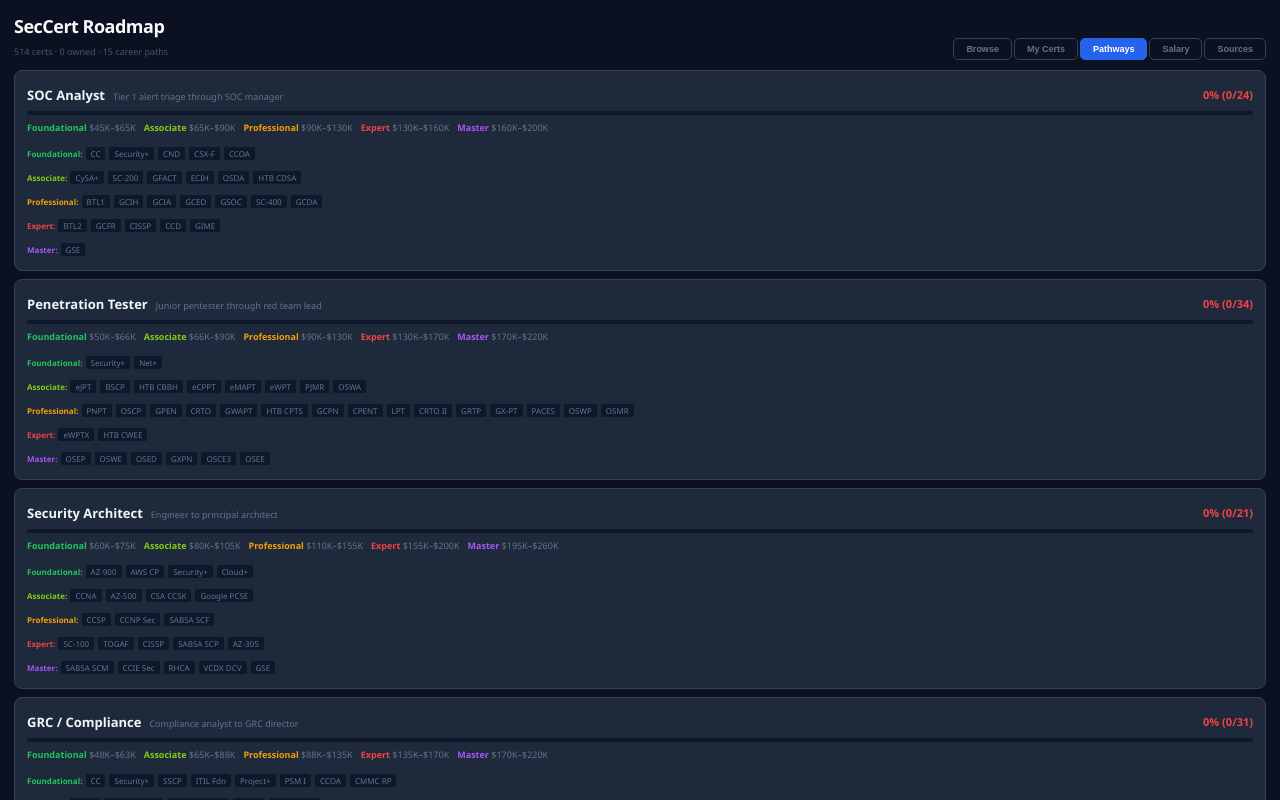
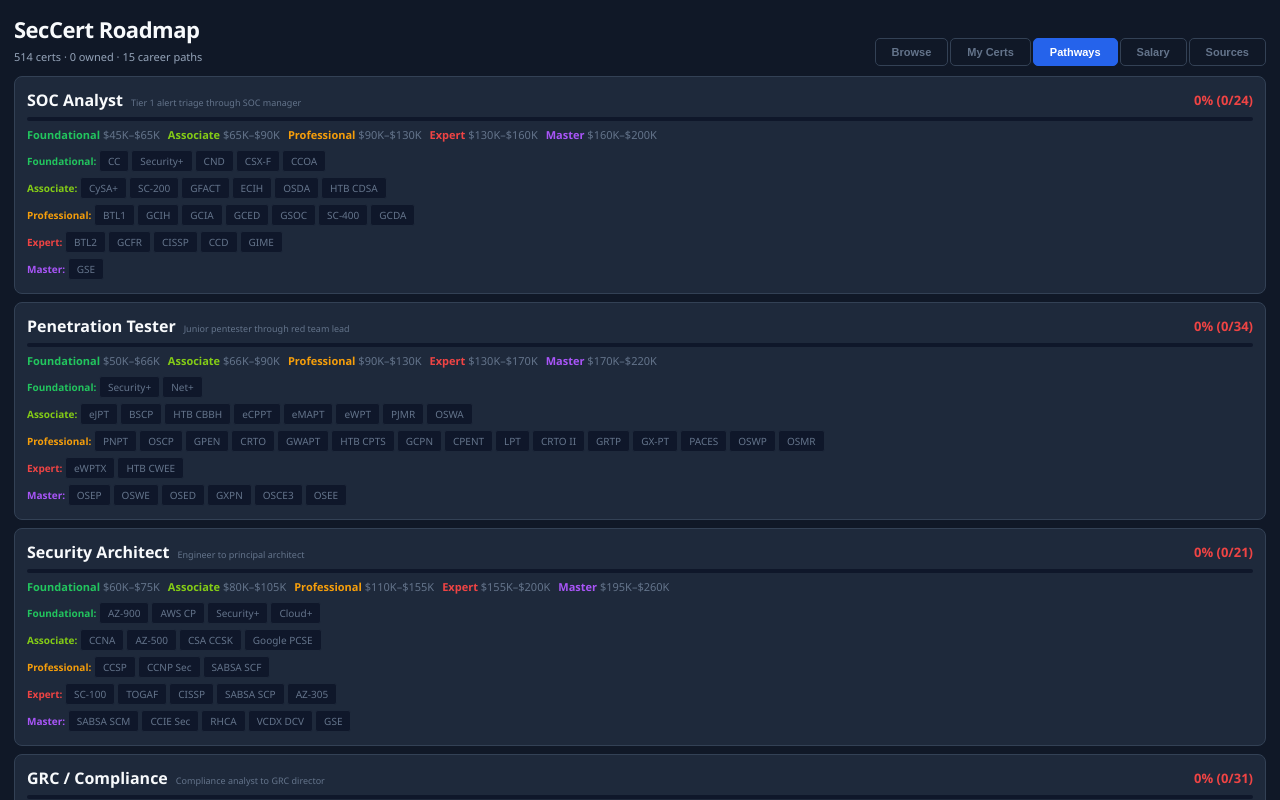
Before and after one commit to Strat-M/sec-roadmap, a React (Vite) app: page / in a window 1280 px wide. Both pictures are taken after a click on the button "Pathways". Shown: the top 800 px of the page. Built offline with nearby package versions, Linux system fonts and the light colour scheme.

Commit message:
Refactor styles and layout in App component

```diff
--- a/src/App.jsx
+++ b/src/App.jsx
@@ -636,14 +636,14 @@
     return (<div onClick={() => setSel(isSel ? null : c.a)} style={{
       background: c.s==="retired" ? "#1f2937" : (WC[c.w]||"#444"),
       opacity: c.inP===false ? 0.08 : c.s==="retired" ? 0.4 : 1,
-      color:"#fff", padding:"2px 5px", borderRadius:3, cursor:"pointer", fontSize:8, fontWeight:700,
+      color:"#fff", padding:"4px 8px", borderRadius:4, cursor:"pointer", fontSize:11, fontWeight:700,
       display:"inline-flex", alignItems:"center", justifyContent:"center", position:"relative",
       border: owned ? "2px solid #fbbf24" : isSel ? "2px solid #fff" : "1px solid transparent",
       borderStyle: c.s==="retired" ? "dashed" : "solid", transition:"opacity 0.15s",
       lineHeight:1.2, textAlign:"center",
     }}>
       {c.a}
-      {owned && <span style={{position:"absolute",top:-4,right:-4,background:"#fbbf24",color:"#000",borderRadius:8,width:11,height:11,fontSize:6,display:"flex",alignItems:"center",justifyContent:"center",fontWeight:900}}>&#10003;</span>}
+      {owned && <span style={{position:"absolute",top:-4,right:-4,background:"#fbbf24",color:"#000",borderRadius:8,width:14,height:14,fontSize:8,display:"flex",alignItems:"center",justifyContent:"center",fontWeight:900}}>&#10003;</span>}
     </div>);
   };
 
@@ -676,7 +676,7 @@
           <div style={ss.progBar}>
             <span style={{fontWeight:700,color:"#fbbf24",marginRight:8}}>{PW[fPath].l}</span>
             <div style={{flex:1,height:5,background:"#0f172a",borderRadius:3,overflow:"hidden"}}><div style={{height:"100%",width:pprog.pct+"%",background:pctColor(pprog.pct),borderRadius:3}}/></div>
-            <span style={{fontSize:10,fontWeight:700,color:pctColor(pprog.pct),marginLeft:8}}>{pprog.pct}% ({pprog.owned}/{pprog.total})</span>
+            <span style={{fontSize:12,fontWeight:700,color:pctColor(pprog.pct),marginLeft:8}}>{pprog.pct}% ({pprog.owned}/{pprog.total})</span>
           </div>
         )}
         {/* Grid: columns = domains, rows = tiers (top=master) */}
@@ -685,18 +685,18 @@
             {/* Column headers */}
             <div/>
             {visibleDomains.map(d => (
-              <div key={d} style={{padding:"4px 2px",textAlign:"center",borderBottom:"2px solid "+DC[d],fontSize:9,fontWeight:800,color:DC[d],letterSpacing:0.3}}>{DN[d]}</div>
+              <div key={d} style={{padding:"4px 2px",textAlign:"center",borderBottom:"2px solid "+DC[d],fontSize:11,fontWeight:800,color:DC[d],letterSpacing:0.3}}>{DN[d]}</div>
             ))}
             {/* Tier rows */}
             {[5,4,3,2,1].map(tier => (<>
               <div key={"tl"+tier} style={{display:"flex",flexDirection:"column",justifyContent:"center",alignItems:"center",padding:"4px 2px",borderRight:"2px solid "+TC[tier]}}>
-                <span style={{fontSize:9,fontWeight:800,color:TC[tier],writingMode:"vertical-rl",transform:"rotate(180deg)"}}>{TN[tier]}</span>
-                <span style={{fontSize:7,color:"#475569"}}>{TY[tier]}</span>
+                <span style={{fontSize:12,fontWeight:800,color:TC[tier],writingMode:"vertical-rl",transform:"rotate(180deg)"}}>{TN[tier]}</span>
+                <span style={{fontSize:9,color:"#94a3b8"}}>{TY[tier]}</span>
               </div>
               {visibleDomains.map(d => {
                 const certs = filtered.filter(c => c.d === d && c.t === tier);
                 return (
-                  <div key={d+tier} style={{padding:3,borderBottom:"1px solid #111827",borderRight:"1px solid #111827",minHeight:28,display:"flex",flexWrap:"wrap",gap:2,alignContent:"flex-start"}}>
+                  <div key={d+tier} style={{padding:4,borderBottom:"1px solid #1e293b",borderRight:"1px solid #1e293b",minHeight:34,display:"flex",flexWrap:"wrap",gap:2,alignContent:"flex-start"}}>
                     {certs.map(c => <Tile key={c.a} c={c}/>)}
                   </div>
                 );
@@ -716,15 +716,15 @@
         {my.size === 0 ? (<div style={ss.empty}><div style={{fontSize:15,fontWeight:700,marginBottom:8}}>No certs tracked yet</div><div style={{maxWidth:400,margin:"0 auto",lineHeight:1.6}}>Go to Browse, click any cert tile, then + Add. Or toggle certs in Pathways. Persists across sessions.</div></div>
         ) : (<div>
           <div style={{display:"flex",gap:8,flexWrap:"wrap",marginBottom:12}}>
-            {DO.map(dk => { const cnt = myList.filter(c=>c.d===dk).length; if(!cnt)return null; return <div key={dk} style={{background:"#1e293b",borderRadius:6,padding:"6px 10px",borderLeft:"3px solid "+DC[dk]}}><div style={{fontSize:7,color:DC[dk],fontWeight:700}}>{DN[dk]}</div><div style={{fontSize:18,fontWeight:800,color:"#fff"}}>{cnt}</div></div>; })}
-            <div style={{background:"#1e293b",borderRadius:6,padding:"6px 10px",borderLeft:"3px solid #fbbf24"}}><div style={{fontSize:7,color:"#fbbf24",fontWeight:700}}>TOTAL</div><div style={{fontSize:18,fontWeight:800,color:"#fff"}}>{my.size}</div></div>
+            {DO.map(dk => { const cnt = myList.filter(c=>c.d===dk).length; if(!cnt)return null; return <div key={dk} style={{background:"#1e293b",borderRadius:6,padding:"6px 10px",borderLeft:"3px solid "+DC[dk]}}><div style={{fontSize:9,color:DC[dk],fontWeight:700}}>{DN[dk]}</div><div style={{fontSize:22,fontWeight:800,color:"#fff"}}>{cnt}</div></div>; })}
+            <div style={{background:"#1e293b",borderRadius:6,padding:"6px 10px",borderLeft:"3px solid #fbbf24"}}><div style={{fontSize:9,color:"#fbbf24",fontWeight:700}}>TOTAL</div><div style={{fontSize:18,fontWeight:800,color:"#fff"}}>{my.size}</div></div>
           </div>
           <div style={{display:"flex",flexWrap:"wrap",gap:5}}>
             {myList.map(c => { const sal = salRange(c.a); return (
               <div key={c.a} onClick={()=>setSel(c.a)} style={{background:"#1e293b",borderRadius:5,padding:"6px 8px",border:"1px solid "+WC[c.w]+"33",minWidth:120,cursor:"pointer",display:"flex",flexDirection:"column",gap:1}}>
-                <div style={{display:"flex",justifyContent:"space-between"}}><span style={{fontSize:10,fontWeight:800,color:WC[c.w]}}>{c.a}</span><span style={{fontSize:7,color:TC[c.t],fontWeight:700}}>{TN[c.t]}</span></div>
-                <span style={{fontSize:8,color:"#94a3b8"}}>{c.n.slice(0,40)}</span>
-                {sal && <span style={{fontSize:8,color:"#22c55e",fontWeight:600}}>${sal[0]}K&ndash;${sal[1]}K</span>}
+                <div style={{display:"flex",justifyContent:"space-between"}}><span style={{fontSize:13,fontWeight:800,color:WC[c.w]}}>{c.a}</span><span style={{fontSize:7,color:TC[c.t],fontWeight:700}}>{TN[c.t]}</span></div>
+                <span style={{fontSize:10,color:"#cbd5e1"}}>{c.n.slice(0,50)}</span>
+                {sal && <span style={{fontSize:11,color:"#22c55e",fontWeight:600}}>${sal[0]}K&ndash;${sal[1]}K</span>}
               </div>); })}
           </div>
           <div style={{marginTop:14,borderTop:"1px solid #1e293b",paddingTop:10}}>
@@ -732,7 +732,7 @@
             <div style={{display:"grid",gridTemplateColumns:"repeat(auto-fill,minmax(180px,1fr))",gap:6}}>
               {Object.entries(PW).map(([pk,pv])=>{ const ow=pv.c.filter(a=>my.has(a)).length; const pct=Math.round(ow/pv.c.length*100); return (
                 <div key={pk} style={{background:"#0f172a",borderRadius:5,padding:6}}>
-                  <div style={{display:"flex",justifyContent:"space-between",fontSize:9}}><span style={{color:"#e2e8f0",fontWeight:600}}>{pv.l}</span><span style={{color:pctColor(pct),fontWeight:700}}>{pct}%</span></div>
+                  <div style={{display:"flex",justifyContent:"space-between",fontSize:11}}><span style={{color:"#f1f5f9",fontWeight:600}}>{pv.l}</span><span style={{color:pctColor(pct),fontWeight:700}}>{pct}%</span></div>
                   <div style={{height:3,background:"#1e293b",borderRadius:2,marginTop:3,overflow:"hidden"}}><div style={{height:"100%",width:pct+"%",background:pctColor(pct),borderRadius:2}}/></div>
                 </div>); })}
             </div>
@@ -745,16 +745,16 @@
         {Object.entries(PW).map(([pk,pv])=>{ const ow=pv.c.filter(a=>my.has(a)); const pct=Math.round(ow.length/pv.c.length*100); return (
           <div key={pk} style={{background:"#1e293b",borderRadius:8,padding:12,border:"1px solid #334155"}}>
             <div style={{display:"flex",justifyContent:"space-between",alignItems:"center"}}>
-              <div><span style={{fontSize:13,fontWeight:800,color:"#f1f5f9"}}>{pv.l}</span>{pv.i && <span style={{fontSize:9,color:"#64748b",marginLeft:8}}>{pv.i}</span>}</div>
-              <span style={{fontSize:11,fontWeight:800,color:pctColor(pct)}}>{pct}% ({ow.length}/{pv.c.length})</span>
+              <div><span style={{fontSize:16,fontWeight:800,color:"#f8fafc"}}>{pv.l}</span>{pv.i && <span style={{fontSize:9,color:"#64748b",marginLeft:8}}>{pv.i}</span>}</div>
+              <span style={{fontSize:13,fontWeight:800,color:pctColor(pct)}}>{pct}% ({ow.length}/{pv.c.length})</span>
             </div>
             <div style={{height:4,background:"#0f172a",borderRadius:3,margin:"6px 0",overflow:"hidden"}}><div style={{height:"100%",width:pct+"%",background:pctColor(pct),borderRadius:3}}/></div>
             <div style={{display:"flex",gap:8,flexWrap:"wrap",marginBottom:6}}>
-              {Object.entries(pv.t).sort((a,b)=>Number(a[0])-Number(b[0])).map(([t,r])=>(<span key={t} style={{fontSize:9}}><span style={{color:TC[t],fontWeight:700}}>{TN[t]}</span> <span style={{color:"#64748b"}}>${r[0]}K&ndash;${r[1]}K</span></span>))}
+              {Object.entries(pv.t).sort((a,b)=>Number(a[0])-Number(b[0])).map(([t,r])=>(<span key={t} style={{fontSize:11}}><span style={{color:TC[t],fontWeight:700}}>{TN[t]}</span> <span style={{color:"#64748b"}}>${r[0]}K&ndash;${r[1]}K</span></span>))}
             </div>
             {[1,2,3,4,5].map(t=>{ const tc=pv.c.filter(a=>{const c=ALL.find(x=>x.a===a);return c&&c.t===t;}); if(!tc.length)return null; return (
-              <div key={t} style={{marginTop:2}}><span style={{fontSize:8,color:TC[t],fontWeight:700}}>{TN[t]}: </span>
-                {tc.map(a=>{ const have=my.has(a); return <span key={a} onClick={()=>tog(a)} style={{fontSize:8,padding:"1px 5px",borderRadius:3,marginRight:2,marginBottom:1,display:"inline-block",cursor:"pointer",background:have?"rgba(251,191,36,0.13)":"#0f172a",color:have?"#fbbf24":"#64748b",border:have?"1px solid #fbbf24":"1px solid #1e293b",fontWeight:have?700:400}}>{have?"\u2713 ":""}{a}</span>; })}
+              <div key={t} style={{marginTop:2}}><span style={{fontSize:10,color:TC[t],fontWeight:700}}>{TN[t]}: </span>
+                {tc.map(a=>{ const have=my.has(a); return <span key={a} onClick={()=>tog(a)} style={{fontSize:10,padding:"3px 8px",borderRadius:3,marginRight:2,marginBottom:1,display:"inline-block",cursor:"pointer",background:have?"rgba(251,191,36,0.13)":"#0f172a",color:have?"#fbbf24":"#64748b",border:have?"1px solid #fbbf24":"1px solid #1e293b",fontWeight:have?700:400}}>{have?"\u2713 ":""}{a}</span>; })}
               </div>); })}
           </div>); })}
       </div>)}
@@ -764,7 +764,7 @@
         <div>
           <div style={ss.card}><label style={ss.label}>Career Pathway</label><Dd v={sPw} onChange={setSPw} opts={Object.entries(PW).map(([k,v])=>[k,v.l])}/></div>
           <div style={ss.card}><label style={ss.label}>Certification Tier</label>
-            <div style={{display:"flex",gap:3}}>{[1,2,3,4,5].map(t=>(<button key={t} onClick={()=>setSTier(t)} style={{flex:1,padding:"5px 2px",borderRadius:4,cursor:"pointer",fontSize:7,fontWeight:700,lineHeight:1.3,border:sTier===t?"2px solid "+TC[t]:"2px solid #334155",background:sTier===t?TC[t]+"15":"#0f172a",color:sTier===t?TC[t]:"#475569"}}>{TN[t]}<br/><span style={{fontWeight:400,fontSize:6}}>{TY[t]}</span></button>))}</div>
+            <div style={{display:"flex",gap:3}}>{[1,2,3,4,5].map(t=>(<button key={t} onClick={()=>setSTier(t)} style={{flex:1,padding:"5px 2px",borderRadius:4,cursor:"pointer",fontSize:9,fontWeight:700,lineHeight:1.3,border:sTier===t?"2px solid "+TC[t]:"2px solid #334155",background:sTier===t?TC[t]+"15":"#0f172a",color:sTier===t?TC[t]:"#475569"}}>{TN[t]}<br/><span style={{fontWeight:400,fontSize:8}}>{TY[t]}</span></button>))}</div>
           </div>
           <div style={ss.card}><label style={ss.label}>DoD Security Clearance</label><Dd v={sCl} onChange={setSCl} opts={CL.map(c=>[c.id,c.l+" ("+(c.m>1?"+":"")+Math.round((c.m-1)*100)+"%)"])}/></div>
           <div style={ss.card}><label style={ss.label}>Education</label><Dd v={sDg} onChange={setSDg} opts={DG.map(d=>[d.id,d.l+" ("+(d.m>=1?"+":"")+Math.round((d.m-1)*100)+"%)"])}/></div>
@@ -773,8 +773,8 @@
         <div>
           <div style={{...ss.card,textAlign:"center",padding:20}}>
             <div style={{fontSize:8,color:"#64748b",fontWeight:700,letterSpacing:1,textTransform:"uppercase"}}>Estimated Annual Salary</div>
-            <div style={{fontSize:38,fontWeight:900,color:"#22c55e",lineHeight:1.1,marginTop:4}}>${calc.mid.toLocaleString()}K</div>
-            <div style={{fontSize:12,color:"#94a3b8",marginTop:2}}>${calc.lo}K &mdash; ${calc.hi}K</div>
+            <div style={{fontSize:44,fontWeight:900,color:"#22c55e",lineHeight:1.1,marginTop:4}}>${calc.mid.toLocaleString()}K</div>
+            <div style={{fontSize:14,color:"#cbd5e1",marginTop:2}}>${calc.lo}K &mdash; ${calc.hi}K</div>
             <div style={{fontSize:9,color:"#475569",marginTop:4}}>{PW[sPw].l} &middot; {TN[sTier]}</div>
             {calc.capped && <div style={{fontSize:7,color:"#f59e0b",marginTop:4,padding:"2px 6px",background:"#f59e0b11",borderRadius:3}}>Capped at {MOD_CAP}x (raw: {calc.rawMult.toFixed(2)}x)</div>}
             <div style={{borderTop:"1px solid #334155",marginTop:12,paddingTop:10,textAlign:"left"}}>
@@ -784,9 +784,9 @@
                 {label:"Education: "+calc.dg.l,m:calc.dg.m,val:(calc.dg.m>=1?"+":"")+Math.round(calc.bm*(calc.dg.m-1))+"K",color:calc.dg.m>=1?"#22c55e":"#f87171"},
                 {label:"Experience: "+calc.ex.l,m:calc.ex.m,val:(calc.ex.m>=1?"+":"")+Math.round(calc.bm*(calc.ex.m-1))+"K",color:calc.ex.m>=1?"#22c55e":"#f87171"},
               ].map((row,i)=>(<div key={i} style={{display:"flex",justifyContent:"space-between",alignItems:"center",padding:"4px 0",borderBottom:"1px solid #0f172a"}}>
-                <span style={{fontSize:9,color:"#e2e8f0",flex:1}}>{row.label}</span>
-                <span style={{fontSize:9,fontWeight:700,color:row.color,width:45,textAlign:"right"}}>{row.val}</span>
-                <span style={{fontSize:8,color:"#475569",width:36,textAlign:"right"}}>&times;{row.m.toFixed(2)}</span>
+                <span style={{fontSize:11,color:"#f1f5f9",flex:1}}>{row.label}</span>
+                <span style={{fontSize:11,fontWeight:700,color:row.color,width:50,textAlign:"right"}}>{row.val}</span>
+                <span style={{fontSize:10,color:"#94a3b8",width:40,textAlign:"right"}}>&times;{row.m.toFixed(2)}</span>
               </div>))}
             </div>
           </div>
@@ -794,9 +794,9 @@
             <div style={{fontSize:8,fontWeight:700,color:"#64748b",marginBottom:4}}>CLEARANCE COMPARISON</div>
             {CL.map(cl=>{const mid=Math.round(calc.bm*Math.min(cl.m*calc.dg.m*calc.ex.m,MOD_CAP));const maxM=Math.round(calc.bm*Math.min(1.47*calc.dg.m*calc.ex.m,MOD_CAP));const cur=cl.id===sCl;return(
               <div key={cl.id} style={{display:"flex",alignItems:"center",gap:3,marginBottom:2}}>
-                <span style={{fontSize:7,color:cur?cl.c:"#475569",fontWeight:cur?700:400,width:88,overflow:"hidden",textOverflow:"ellipsis",whiteSpace:"nowrap"}}>{cl.l}</span>
+                <span style={{fontSize:9,color:cur?cl.c:"#94a3b8",fontWeight:cur?700:400,width:88,overflow:"hidden",textOverflow:"ellipsis",whiteSpace:"nowrap"}}>{cl.l}</span>
                 <div style={{flex:1,height:8,background:"#0f172a",borderRadius:3,overflow:"hidden"}}><div style={{width:(mid/maxM*100)+"%",height:"100%",background:cur?cl.c:cl.c+"33",borderRadius:3}}/></div>
-                <span style={{fontSize:8,color:cur?"#fff":"#475569",fontWeight:cur?700:400,width:38,textAlign:"right"}}>${mid}K</span>
+                <span style={{fontSize:10,color:cur?"#fff":"#94a3b8",fontWeight:cur?700:400,width:38,textAlign:"right"}}>${mid}K</span>
               </div>);})}
           </div>
         </div>
@@ -806,13 +806,13 @@
       {tab === "sources" && (<div>
         <div style={{...ss.card,marginBottom:12}}>
           <div style={{fontSize:11,fontWeight:700,color:"#f1f5f9",marginBottom:6}}>Methodology</div>
-          <div style={{fontSize:9,color:"#94a3b8",lineHeight:1.6}}>Base ranges are pathway+tier estimates (not per-cert averages) reflecting US national base salary. Compound modifier capped at {MOD_CAP}x. Known gaps: geographic variation unmodeled (biggest factor), Glassdoor/PayScale skew high (self-selection), degree premium from BLS/NACE not cyber-specific.</div>
+          <div style={{fontSize:11,color:"#cbd5e1",lineHeight:1.7}}>Base ranges are pathway+tier estimates (not per-cert averages) reflecting US national base salary. Compound modifier capped at {MOD_CAP}x. Known gaps: geographic variation unmodeled (biggest factor), Glassdoor/PayScale skew high (self-selection), degree premium from BLS/NACE not cyber-specific.</div>
         </div>
         <div style={{fontSize:10,fontWeight:700,color:"#94a3b8",marginBottom:6}}>DATA SOURCES ({SOURCES.length})</div>
         {SOURCES.map((s,i)=>(<div key={i} style={{...ss.card,padding:10}}>
           <div style={{display:"flex",justifyContent:"space-between",alignItems:"flex-start"}}>
-            <div><div style={{fontSize:10,fontWeight:700,color:"#e2e8f0"}}>{s.n}</div><div style={{fontSize:8,color:"#94a3b8",marginTop:1}}>{s.d}</div></div>
-            <a href={s.u} target="_blank" rel="noopener noreferrer" style={{fontSize:8,color:"#3b82f6",textDecoration:"none",whiteSpace:"nowrap",marginLeft:8}}>Source &rarr;</a>
+            <div><div style={{fontSize:12,fontWeight:700,color:"#f1f5f9"}}>{s.n}</div><div style={{fontSize:10,color:"#cbd5e1",marginTop:2}}>{s.d}</div></div>
+            <a href={s.u} target="_blank" rel="noopener noreferrer" style={{fontSize:10,color:"#60a5fa",textDecoration:"none",whiteSpace:"nowrap",marginLeft:8}}>Source &rarr;</a>
           </div>
         </div>))}
         <div style={{...ss.card,marginTop:6}}>
@@ -827,12 +827,12 @@
           <div style={{display:"flex",justifyContent:"space-between",alignItems:"flex-start",gap:8}}>
             <div style={{flex:1,minWidth:0}}>
               <div style={{display:"flex",gap:6,alignItems:"center",flexWrap:"wrap"}}>
-                <span style={{background:WC[c.w],color:"#fff",padding:"3px 10px",borderRadius:4,fontWeight:800,fontSize:13}}>{c.a}</span>
+                <span style={{background:WC[c.w],color:"#fff",padding:"3px 10px",borderRadius:4,fontWeight:800,fontSize:15}}>{c.a}</span>
                 {c.s==="retired"&&<span style={{fontSize:8,color:"#f87171",background:"#f8717118",padding:"2px 5px",borderRadius:3}}>RETIRED</span>}
                 <span style={{fontSize:8,color:TC[c.t],fontWeight:700}}>{TN[c.t]} &middot; {DN[c.d]}</span>
               </div>
-              <div style={{fontSize:12,fontWeight:600,color:"#f1f5f9",marginTop:4}}>{c.n}</div>
-              {c.b && <div style={{fontSize:10,color:"#94a3b8",marginTop:3,lineHeight:1.5}}>{c.b}</div>}
+              <div style={{fontSize:15,fontWeight:600,color:"#f8fafc",marginTop:6}}>{c.n}</div>
+              {c.b && <div style={{fontSize:12,color:"#cbd5e1",marginTop:4,lineHeight:1.6}}>{c.b}</div>}
             </div>
             <div style={{display:"flex",gap:4,flexShrink:0}}>
               <button onClick={()=>tog(c.a)} style={{padding:"5px 10px",borderRadius:5,border:"none",cursor:"pointer",fontSize:10,fontWeight:700,background:owned?"#fbbf24":"#334155",color:owned?"#000":"#94a3b8"}}>{owned?"\u2713 Owned":"+ Add"}</button>
@@ -852,19 +852,19 @@
 }
 
 const ss = {
-  root:{fontFamily:"'Segoe UI',system-ui,sans-serif",background:"#0b1120",color:"#e2e8f0",minHeight:"100vh",padding:14},
-  h1:{fontSize:18,fontWeight:900,margin:0,color:"#f8fafc",letterSpacing:-0.5},
-  sub:{fontSize:9,color:"#475569"},
-  tab:{padding:"5px 12px",fontSize:9,fontWeight:700,border:"1px solid",cursor:"pointer",borderRadius:5},
-  sel:{padding:"4px 5px",fontSize:9,borderRadius:4,border:"1px solid #1e293b",background:"#0f172a",color:"#e2e8f0",cursor:"pointer"},
-  input:{padding:"4px 6px",fontSize:9,borderRadius:4,border:"1px solid #1e293b",background:"#0f172a",color:"#e2e8f0",width:110},
+  root:{fontFamily:"'Segoe UI',system-ui,sans-serif",background:"#101827",color:"#e2e8f0",minHeight:"100vh",padding:14},
+  h1:{fontSize:22,fontWeight:900,margin:0,color:"#f8fafc",letterSpacing:-0.5},
+  sub:{fontSize:11,color:"#94a3b8"},
+  tab:{padding:"7px 16px",fontSize:11,fontWeight:700,border:"1px solid",cursor:"pointer",borderRadius:5},
+  sel:{padding:"6px 8px",fontSize:11,borderRadius:5,border:"1px solid #1e293b",background:"#0f172a",color:"#e2e8f0",cursor:"pointer"},
+  input:{padding:"6px 10px",fontSize:11,borderRadius:5,border:"1px solid #334155",background:"#0f172a",color:"#f1f5f9",width:150},
   progBar:{display:"flex",alignItems:"center",background:"#1e293b",borderRadius:5,padding:"5px 10px",marginBottom:6,fontSize:10,border:"1px solid #334155"},
-  leg:{display:"flex",alignItems:"center",gap:3,fontSize:7,color:"#64748b"},
-  dot:{width:8,height:8,borderRadius:2,display:"inline-block"},
-  card:{background:"#1e293b",borderRadius:7,padding:12,border:"1px solid #334155",marginBottom:8},
-  label:{fontSize:8,color:"#64748b",fontWeight:700,marginBottom:3,display:"block",textTransform:"uppercase",letterSpacing:0.5},
-  detail:{position:"fixed",bottom:0,left:0,right:0,background:"#111827",borderTop:"2px solid #2563eb",padding:14,zIndex:100,maxHeight:"38vh",overflow:"auto"},
-  dl:{fontSize:8,color:"#475569",display:"block"},
-  dv:{fontSize:10,color:"#e2e8f0",display:"block",marginTop:1},
-  empty:{textAlign:"center",padding:40,color:"#94a3b8",fontSize:11,lineHeight:1.6},
+  leg:{display:"flex",alignItems:"center",gap:4,fontSize:10,color:"#64748b"},
+  dot:{width:11,height:11,borderRadius:2,display:"inline-block"},
+  card:{background:"#1e293b",borderRadius:8,padding:14,border:"1px solid #3b4a5f",marginBottom:8},
+  label:{fontSize:10,color:"#94a3b8",fontWeight:700,marginBottom:3,display:"block",textTransform:"uppercase",letterSpacing:0.5},
+  detail:{position:"fixed",bottom:0,left:0,right:0,background:"#1a2332",borderTop:"3px solid #2563eb",padding:20,zIndex:100,maxHeight:"38vh",overflow:"auto"},
+  dl:{fontSize:10,color:"#94a3b8",display:"block"},
+  dv:{fontSize:13,color:"#f1f5f9",display:"block",marginTop:1},
+  empty:{textAlign:"center",padding:40,color:"#cbd5e1",fontSize:13,lineHeight:1.6},
 };
```
